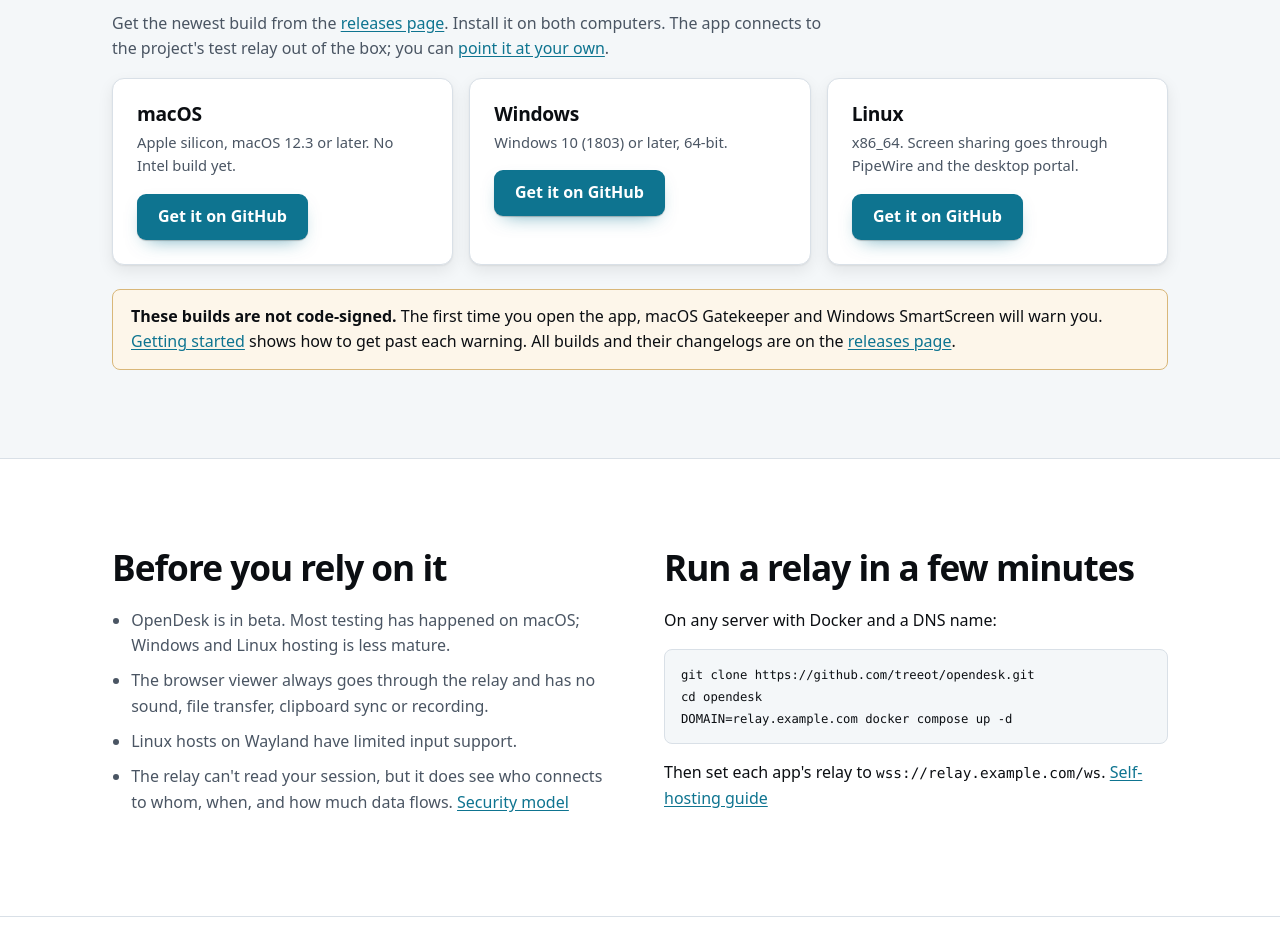
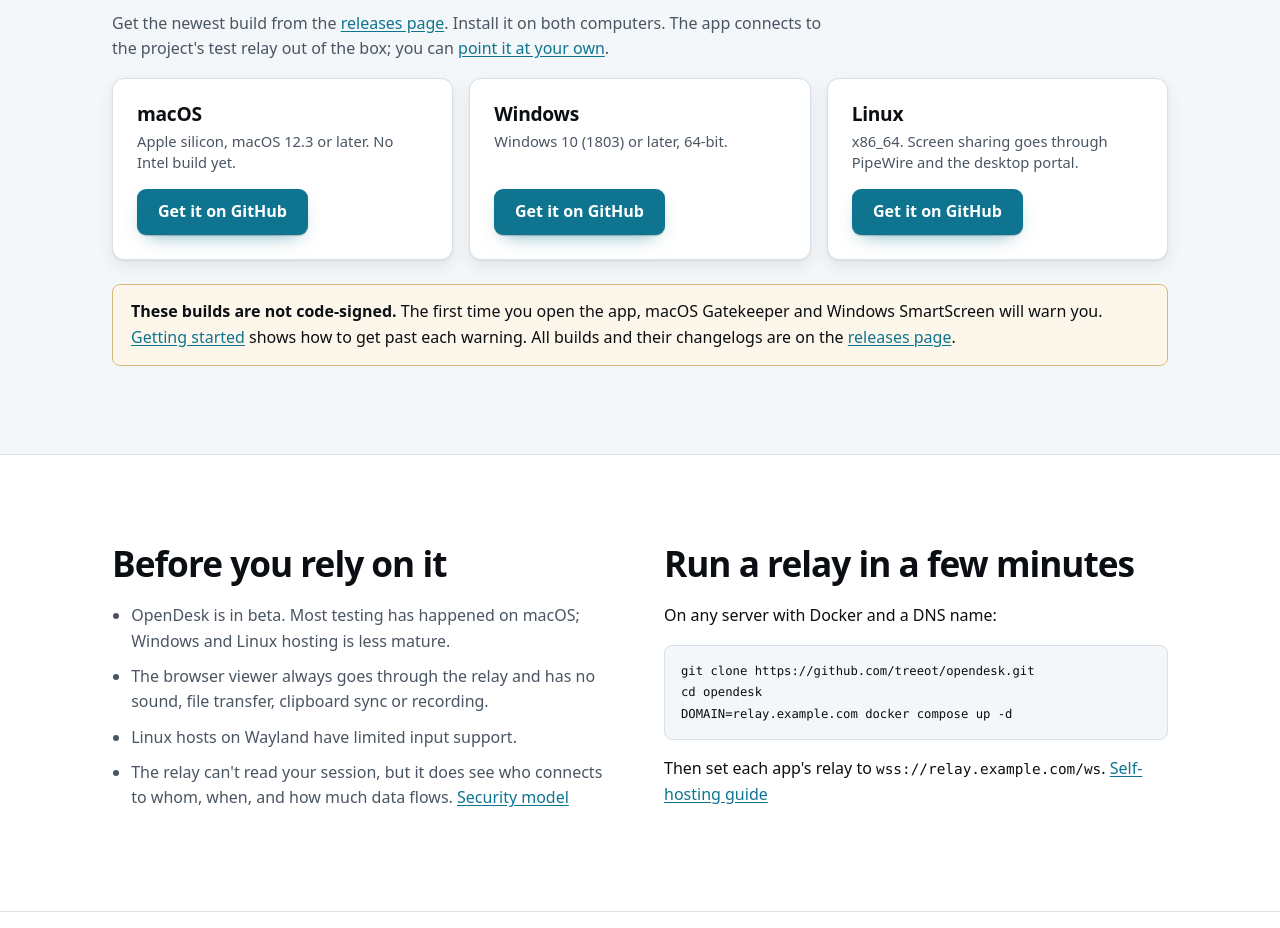
Before and after one commit to Eliot-code/Truedesk, an Astro site in the folder site/: page / in a window 1280 px wide. Shown: the part 2320-3248 px from the top of the page. Built offline with nearby package versions, Linux system fonts and the light colour scheme; Astro itself is replaced by a stand-in of ours.

Commit message:
fix(site): align the download buttons across cards

```diff
--- a/site/src/styles/site.css
+++ b/site/src/styles/site.css
@@ -179,7 +179,9 @@ section { padding: clamp(56px, 8vw, 88px) 0; }
 .download:hover { transform: translateY(-3px); box-shadow: var(--shadow-md); }
 @media (prefers-reduced-motion: reduce) { .download:hover { transform: none; } }
 .download h3 { font-size: 1.2rem; margin-bottom: 6px; }
-.download > p { color: var(--muted); font-size: 0.92rem; }
+.download > p { color: var(--muted); font-size: 0.92rem; line-height: 1.45; }
+/* Reserve two lines so the download buttons align across cards. */
+@media (min-width: 860px) { .download > p { min-height: 2.9em; } }
 .download__files { list-style: none; display: grid; gap: 10px; padding: 0; margin: 0; }
 .download__files li { display: flex; flex-wrap: wrap; align-items: center; gap: 4px 12px; }
 .download__detail { color: var(--muted); font: 0.78rem var(--mono); }
```
